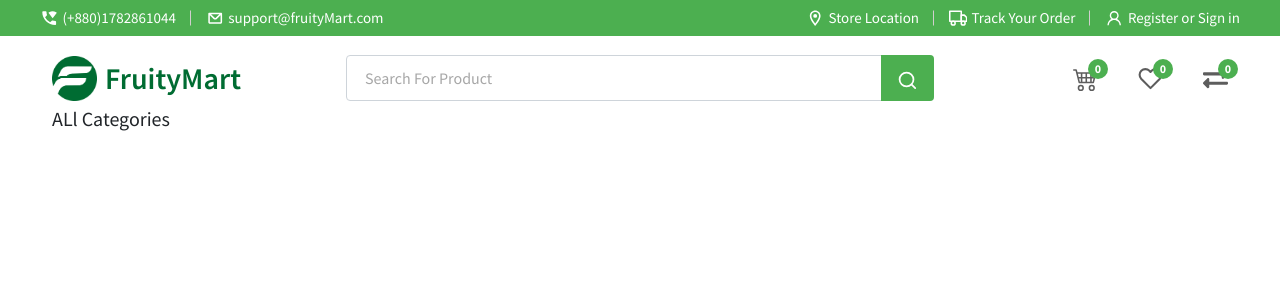
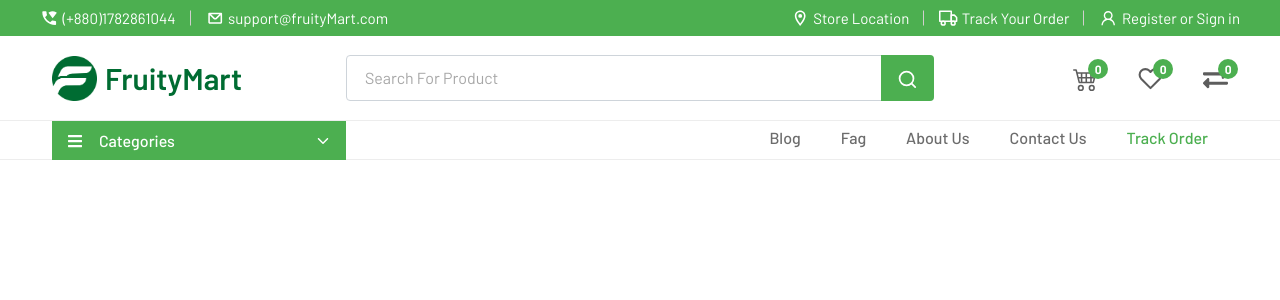
Before and after one commit to shahnewaz171/FruityMart, a React (Create React App) app: page / in a window 1280 px wide. Shown: the top 300 px of the page. Built offline with nearby package versions, Linux system fonts and the light colour scheme.

Commit message:
designed main navbar

```diff
--- a/src/App.css
+++ b/src/App.css
@@ -1,9 +1,14 @@
-@import url('https://fonts.googleapis.com/css2?family=Source+Sans+Pro:ital,wght@0,200;0,300;0,400;0,600;0,700;0,900;1,200;1,300;1,400;1,600;1,700;1,900&display=swap');
+@import url('https://fonts.googleapis.com/css2?family=Barlow:ital,wght@0,100;0,200;0,300;0,400;0,500;0,600;0,700;0,800;0,900;1,100;1,200;1,300;1,400;1,500;1,600;1,700;1,800;1,900&family=Source+Sans+Pro:ital,wght@0,200;0,300;0,400;0,600;0,700;0,900;1,200;1,300;1,400;1,600;1,700;1,900&display=swap');
 
 body{
-    font-family: 'Source Sans Pro', sans-serif;
+    font-family: 'Barlow', sans-serif;
 }
-
+a{
+    text-decoration:none;
+}
+.custom-greenColor{
+    color:#4CAF50 !important;
+}
 @media only screen and (min-width: 1200px) {
     .custom-container {
         max-width: 1200px !important;
--- a/src/components/Home/Header/Header.css
+++ b/src/components/Home/Header/Header.css
@@ -60,7 +60,7 @@
 
 /* Main Header */
 .main-header{
-    margin-top: .8rem;
+    margin: .8rem 0;
 }
 .main-header .header-logo{
     display: flex;
@@ -115,6 +115,7 @@
     top: -6px;
     right: -10px;
 }
+
 .main-header .header-icons .item-count:hover .count-badge{
     animation: badgeAnimate 0.7s alternate ease infinite;
 }
@@ -247,7 +248,7 @@
 }
 @media screen and (max-width: 575px) {
     .main-header{
-        margin-top: .5rem;
+        margin: .5rem 0;
     }
     .main-header .header-icons ul li{
         margin-right: 22px;
--- a/src/components/Home/MainMenu/MainMenu.css
+++ b/src/components/Home/MainMenu/MainMenu.css
@@ -0,0 +1,116 @@
+.mainMenu-area{
+    background: #ffffff;
+    border-top: 1px solid rgba(0, 0, 0, 0.07);
+    height: 40px;
+}
+.mainMenu-border{
+    border-bottom: 1px solid rgba(0, 0, 0, 0.07) !important;
+}
+.mainMenu-area .categories-title{
+    background-color: #4CAF50;
+    cursor: pointer;
+}
+.mainMenu-area .categories-title h2{
+    font-size: 16px;
+    font-weight: 500;
+    padding: 10px 15px;
+    cursor: pointer;
+    display: block;
+}
+.mainMenu-area .categories-title .icon-1{
+    margin-top: -4px;
+}
+.mainMenu-area .categories-title .icon-2{
+    margin-top: 2px;
+}
+.main-nav .full-container{
+    height: auto;
+}
+.main-nav{
+    height: 40px;
+    position: relative;
+}
+.main-nav ul li a{
+    color:#6c6c6c;
+    line-height: 36px;
+    cursor: pointer;
+    font-weight: 500;
+    padding: 0px 20px;
+}
+
+@media only screen and (min-width: 992px) {
+    .wrap-nav-list{
+        position: relative;
+        text-align: right;
+        margin-top: -7px;
+        z-index: 1;
+    }
+    .nav-list{
+        height: 40px;
+        display: inline-block;
+    }
+    .nav-list li{
+        height: 40px;
+        display: block;
+        float: left;
+        position: relative;
+        top: -1px!important;
+    }
+    .main-nav .nav-header{
+        display: none;
+    }
+}
+@media only screen and (max-width: 991px) {
+    .main-nav-toggle{
+        font-size: 18px;
+        position: absolute;
+        top: 2px;
+        right: 15px;
+    }
+    .main-nav .nav-header{
+        position: relative;
+        width: 100%;
+        z-index: 2;
+    }
+    .nav-list li{
+        border-bottom: solid 1px#efefef;
+    }
+    .main-nav .wrap-nav-list{
+        width: 100%;
+        height: 164px;
+        overflow-y: auto;
+        top: 100%;
+        left: 0;
+        position: absolute;
+        border-bottom: solid 1px#dfdfdf;
+        border-top: solid 1px#dfdfdf;
+        background: #fff;
+        box-shadow: 0px 5px 20px rgb(0 0 0 / 10%);
+        z-index: 99;
+        margin-top: -1px;
+        opacity: 1;
+        display: none;
+    }
+}
+@media only screen and (max-width: 767px){
+    .mainMenu-area-inner{
+        position: relative;
+    }
+    .categoryMenu-wrapper {
+        position: absolute;
+        top: 0px;
+        left: 0;
+        z-index: 9;
+        width: 50%;
+    }
+    .mainMenu-wrapper{
+        position: absolute;
+        top: 0px;
+        right: 0;
+    }
+}
+@media only screen and (min-width: 768px) and (max-width: 991px) {
+    .main-nav .wrap-nav-list{
+        margin-top: -5px;
+    }
+}
--- a/src/components/Home/MainMenu/MainMenu.js
+++ b/src/components/Home/MainMenu/MainMenu.js
@@ -1,15 +1,65 @@
-import React from 'react';
+import React, { useState } from 'react';
 import { Col, Container, Row } from 'react-bootstrap';
+import { FaBars } from "react-icons/fa";
+import { IoIosArrowDown } from "react-icons/io";
+import { Link } from 'react-router-dom';
 import './MainMenu.css';
 
 const MainMenu = () => {
+    const [toggle, setToggle] = useState(false);
 
     return (
-        <div className="mainMenu-area">
+        <div className="mainMenu-area mainMenu-border">
             <Container className="custom-container">
-                <Row>
-                    <Col lg={3}>
-                        <h5>ALl Categories</h5>
+                <Row className="m-0 align-items-center mainMenu-area-inner">
+                    <Col lg={3} md={6} className="categoryMenu-wrapper remove-pad">
+                        <div className="text-white categories-title">
+                            <h2>
+                                <FaBars className="icon-1" />
+                                <span className="ms-3">Categories</span>
+                                <IoIosArrowDown className="float-end icon-2" />
+                            </h2>
+                        </div>
+                    </Col>
+                    <Col lg={9} md={6} className="mainMenu-wrapper remove-pad">
+                        <nav className="main-nav">
+                            <div className="full-container">
+                                <div className="nav-header">
+                                    <div className="main-nav-toggle toggle-bar">
+                                        <FaBars onClick={() => setToggle(!toggle)} className="custom-greenColor" />
+                                    </div>
+                                </div>
+                                <div className={"wrap-nav-list "+ (toggle ? "d-block" : "")}>
+                                    <ul className="list-inline nav-list">
+                                        <li>
+                                            <Link to="/a">
+                                                Blog
+                                            </Link>
+                                        </li>
+                                        <li>
+                                            <Link to="/a">
+                                                Fag
+                                            </Link>
+                                        </li>
+                                        <li>
+                                            <Link to="/a">
+                                                About Us
+                                            </Link>
+                                        </li>
+                                        <li>
+                                            <Link to="/a">
+                                                Contact Us
+                                            </Link>
+                                        </li>
+                                        <li>
+                                            <Link to="/a" className="custom-greenColor">
+                                                Track Order
+                                            </Link>
+                                        </li>
+                                    </ul>
+                                </div>
+                            </div>
+                        </nav>
                     </Col>
                 </Row>
             </Container>
```
Also changed, not shown: .eslintrc.json.
